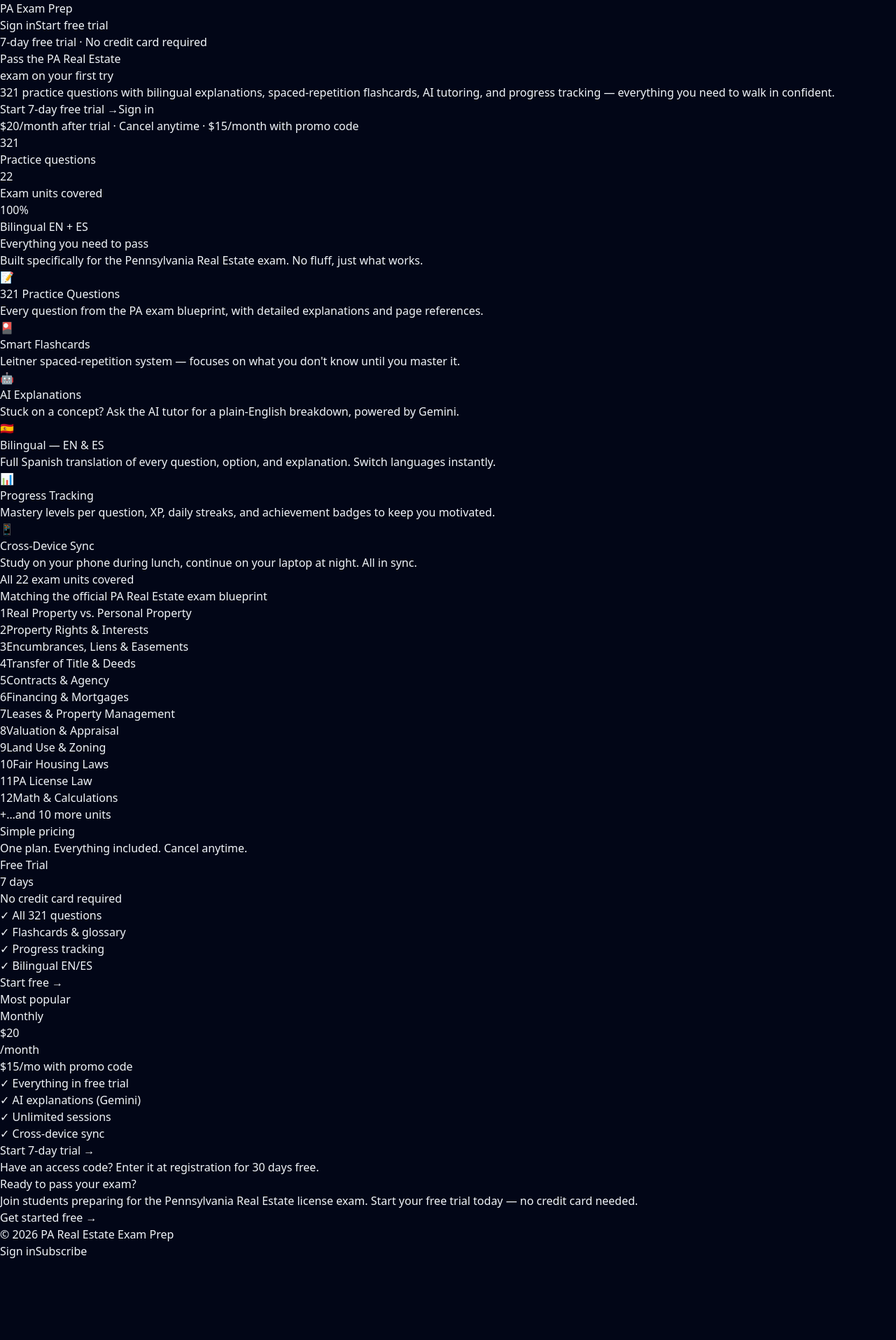
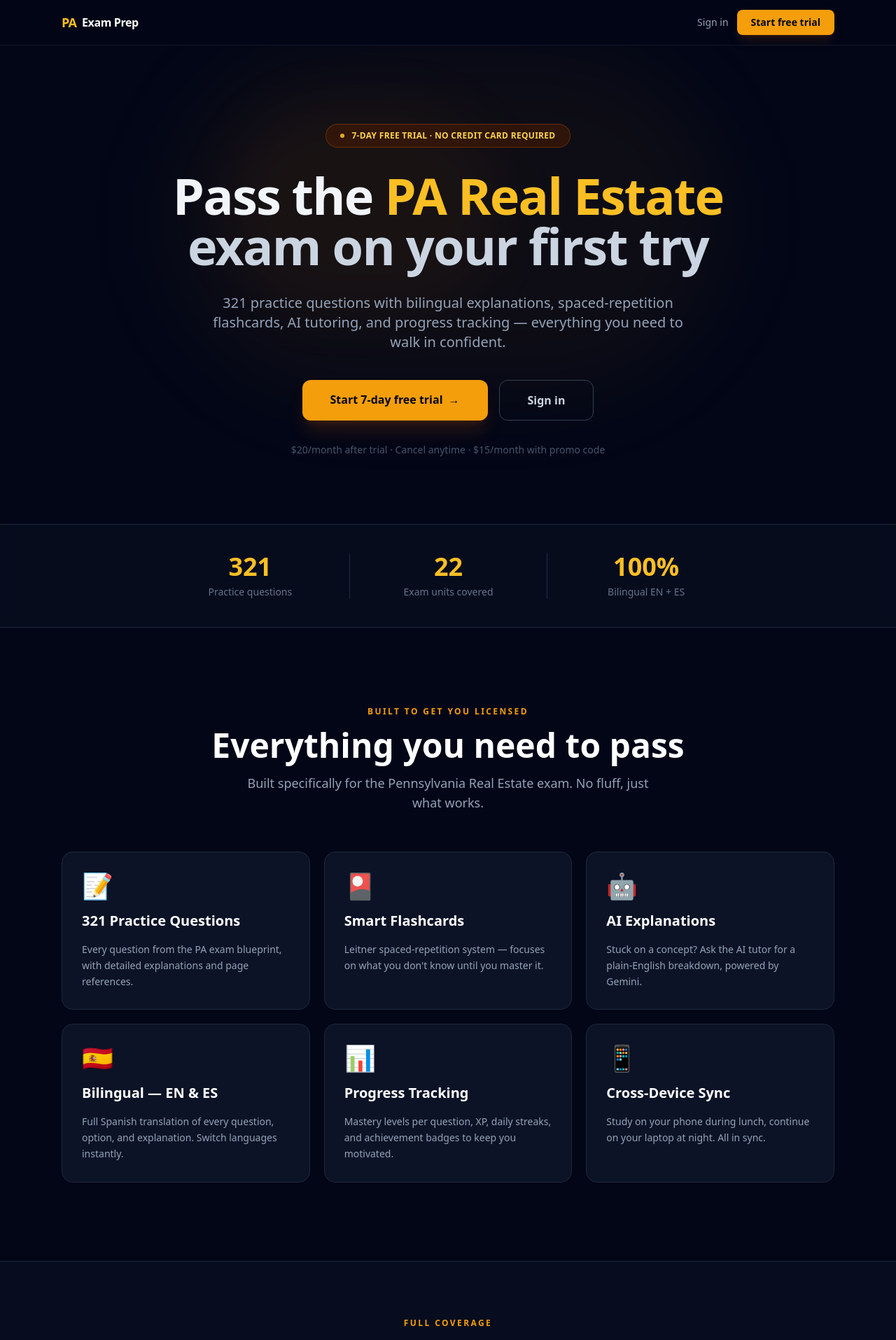
Before and after one commit to felipecastrorealtor/pa-exam-prep, a Next.js app: page / in a window 1280 px wide. Shown: the top 1915 px of the page at 70% size. Before the commit the page ends 1800 px from the top, so only its background shows below. Built offline with nearby package versions, Linux system fonts and the light colour scheme.

Commit message:
Fix Tailwind config and redesign landing page

```diff
--- a/app/page.tsx
+++ b/app/page.tsx
@@ -60,18 +60,19 @@ export default function LandingPage() {
     <div className="min-h-screen bg-slate-950 text-slate-100">
 
       {/* ── Nav ── */}
-      <nav className="sticky top-0 z-20 bg-slate-950/80 backdrop-blur border-b border-slate-800">
-        <div className="max-w-6xl mx-auto px-4 h-14 flex items-center justify-between">
-          <span className="font-bold text-white tracking-tight">
-            PA Exam Prep
-          </span>
+      <nav className="sticky top-0 z-20 bg-slate-950/90 backdrop-blur-md border-b border-slate-800/60">
+        <div className="max-w-6xl mx-auto px-6 h-16 flex items-center justify-between">
+          <div className="flex items-center gap-2">
+            <span className="text-amber-400 text-lg font-black tracking-tighter">PA</span>
+            <span className="text-white font-bold tracking-tight">Exam Prep</span>
+          </div>
           <div className="flex items-center gap-3">
             <Link href="/login"
-              className="text-sm text-slate-400 hover:text-white transition-colors">
+              className="text-sm text-slate-400 hover:text-white transition-colors font-medium">
               Sign in
             </Link>
             <Link href="/register"
-              className="text-sm bg-blue-600 hover:bg-blue-500 text-white px-4 py-1.5 rounded-lg font-semibold transition-colors">
+              className="text-sm bg-amber-500 hover:bg-amber-400 text-slate-950 px-5 py-2 rounded-lg font-bold transition-colors shadow-lg shadow-amber-900/30">
               Start free trial
             </Link>
           </div>
@@ -79,18 +80,26 @@ export default function LandingPage() {
       </nav>
 
       {/* ── Hero ── */}
-      <section className="max-w-4xl mx-auto px-4 pt-24 pb-20 text-center space-y-8">
-        <div className="inline-flex items-center gap-2 bg-blue-900/40 border border-blue-700/50 text-blue-300 text-xs font-semibold px-4 py-1.5 rounded-full">
-          <span className="w-1.5 h-1.5 rounded-full bg-blue-400 animate-pulse" />
+      <section className="relative overflow-hidden">
+        {/* Background glow */}
+        <div className="absolute inset-0 pointer-events-none">
+          <div className="absolute top-0 left-1/2 -translate-x-1/2 w-[800px] h-[500px] bg-amber-500/5 rounded-full blur-3xl" />
+          <div className="absolute top-20 left-1/4 w-[400px] h-[300px] bg-amber-600/5 rounded-full blur-2xl" />
+        </div>
+
+        <div className="relative max-w-5xl mx-auto px-6 pt-28 pb-24 text-center space-y-8">
+          <div className="inline-flex items-center gap-2.5 bg-amber-950/60 border border-amber-700/40 text-amber-300 text-xs font-bold px-5 py-2 rounded-full tracking-wide uppercase">
+            <span className="w-1.5 h-1.5 rounded-full bg-amber-400 animate-pulse" />
             7-day free trial · No credit card required
           </div>
 
-        <h1 className="text-4xl sm:text-6xl font-extrabold tracking-tight leading-tight">
+          <h1 className="text-5xl sm:text-7xl font-black tracking-tight leading-[1.05]">
             Pass the{' '}
-          <span className="bg-gradient-to-r from-blue-400 to-violet-400 bg-clip-text text-transparent">
+            <span className="text-amber-400">
               PA Real Estate
             </span>
-          <br />exam on your first try
+            <br />
+            <span className="text-slate-300">exam on your first try</span>
           </h1>
 
           <p className="text-lg sm:text-xl text-slate-400 max-w-2xl mx-auto leading-relaxed">
@@ -98,55 +107,58 @@ export default function LandingPage() {
             AI tutoring, and progress tracking — everything you need to walk in confident.
           </p>
 
-        <div className="flex flex-col sm:flex-row gap-4 justify-center">
+          <div className="flex flex-col sm:flex-row gap-4 justify-center pt-2">
             <Link href="/register"
-            className="bg-blue-600 hover:bg-blue-500 text-white text-base font-bold px-8 py-4 rounded-xl transition-colors shadow-lg shadow-blue-900/40">
-            Start 7-day free trial →
+              className="group bg-amber-500 hover:bg-amber-400 text-slate-950 text-base font-black px-10 py-4 rounded-xl transition-all shadow-xl shadow-amber-900/30 hover:shadow-amber-800/40 hover:-translate-y-0.5">
+              Start 7-day free trial
+              <span className="inline-block ml-2 group-hover:translate-x-1 transition-transform">→</span>
             </Link>
             <Link href="/login"
-            className="border border-slate-700 hover:border-slate-500 text-slate-300 text-base font-semibold px-8 py-4 rounded-xl transition-colors">
+              className="border border-slate-700 hover:border-amber-700/50 text-slate-300 hover:text-amber-300 text-base font-semibold px-10 py-4 rounded-xl transition-all hover:-translate-y-0.5">
               Sign in
             </Link>
           </div>
 
-        <p className="text-sm text-slate-500">
+          <p className="text-sm text-slate-600">
             $20/month after trial · Cancel anytime · $15/month with promo code
           </p>
+        </div>
       </section>
 
       {/* ── Stats bar ── */}
-      <section className="border-y border-slate-800 bg-slate-900/50">
-        <div className="max-w-4xl mx-auto px-4 py-8 grid grid-cols-3 divide-x divide-slate-800 text-center">
+      <section className="border-y border-slate-800 bg-slate-900/40 backdrop-blur-sm">
+        <div className="max-w-4xl mx-auto px-6 py-10 grid grid-cols-3 divide-x divide-slate-800 text-center">
           {[
             { val: '321', label: 'Practice questions' },
-            { val: '22', label: 'Exam units covered' },
+            { val: '22',  label: 'Exam units covered' },
             { val: '100%', label: 'Bilingual EN + ES' },
           ].map(({ val, label }) => (
             <div key={label} className="px-4">
-              <p className="text-3xl font-extrabold text-white tabular-nums">{val}</p>
-              <p className="text-sm text-slate-400 mt-1">{label}</p>
+              <p className="text-4xl font-black text-amber-400 tabular-nums">{val}</p>
+              <p className="text-sm text-slate-500 mt-1.5 font-medium">{label}</p>
             </div>
           ))}
         </div>
       </section>
 
       {/* ── Features ── */}
-      <section className="max-w-6xl mx-auto px-4 py-24 space-y-12">
-        <div className="text-center space-y-3">
-          <h2 className="text-3xl sm:text-4xl font-bold text-white">
+      <section className="max-w-6xl mx-auto px-6 py-28 space-y-14">
+        <div className="text-center space-y-4">
+          <p className="text-amber-500 text-xs font-bold tracking-[0.2em] uppercase">Built to get you licensed</p>
+          <h2 className="text-4xl sm:text-5xl font-black text-white">
             Everything you need to pass
           </h2>
-          <p className="text-slate-400 max-w-xl mx-auto">
+          <p className="text-slate-400 max-w-xl mx-auto text-lg">
             Built specifically for the Pennsylvania Real Estate exam. No fluff, just what works.
           </p>
         </div>
 
-        <div className="grid sm:grid-cols-2 lg:grid-cols-3 gap-6">
+        <div className="grid sm:grid-cols-2 lg:grid-cols-3 gap-5">
           {FEATURES.map(({ icon, title, desc }) => (
             <div key={title}
-              className="bg-slate-900 border border-slate-800 rounded-2xl p-6 space-y-3 hover:border-slate-600 transition-colors">
-              <div className="text-3xl">{icon}</div>
-              <h3 className="font-bold text-white text-lg">{title}</h3>
+              className="group bg-slate-900/80 border border-slate-800 hover:border-amber-700/40 rounded-2xl p-7 space-y-4 transition-all hover:-translate-y-1 hover:bg-slate-900">
+              <div className="text-4xl">{icon}</div>
+              <h3 className="font-bold text-white text-xl">{title}</h3>
               <p className="text-slate-400 text-sm leading-relaxed">{desc}</p>
             </div>
           ))}
@@ -154,23 +166,24 @@ export default function LandingPage() {
       </section>
 
       {/* ── Units covered ── */}
-      <section className="bg-slate-900/50 border-y border-slate-800">
-        <div className="max-w-4xl mx-auto px-4 py-16 space-y-8">
-          <div className="text-center space-y-2">
-            <h2 className="text-2xl sm:text-3xl font-bold text-white">All 22 exam units covered</h2>
+      <section className="bg-slate-900/40 border-y border-slate-800">
+        <div className="max-w-4xl mx-auto px-6 py-20 space-y-10">
+          <div className="text-center space-y-3">
+            <p className="text-amber-500 text-xs font-bold tracking-[0.2em] uppercase">Full coverage</p>
+            <h2 className="text-3xl sm:text-4xl font-black text-white">All 22 exam units covered</h2>
             <p className="text-slate-400 text-sm">Matching the official PA Real Estate exam blueprint</p>
           </div>
-          <div className="grid sm:grid-cols-2 gap-2">
+          <div className="grid sm:grid-cols-2 gap-3">
             {UNITS.map((unit, i) => (
-              <div key={unit} className="flex items-center gap-3 text-sm text-slate-400">
-                <span className="flex-shrink-0 w-6 h-6 rounded-md bg-slate-800 text-slate-500 text-xs flex items-center justify-center font-mono">
+              <div key={unit} className="flex items-center gap-3 text-sm text-slate-300 bg-slate-800/50 rounded-lg px-4 py-3">
+                <span className="flex-shrink-0 w-6 h-6 rounded-md bg-amber-500/10 text-amber-400 text-xs flex items-center justify-center font-black">
                   {i + 1}
                 </span>
                 {unit}
               </div>
             ))}
-            <div className="flex items-center gap-3 text-sm text-slate-400">
-              <span className="flex-shrink-0 w-6 h-6 rounded-md bg-slate-800 text-slate-500 text-xs flex items-center justify-center font-mono">
+            <div className="flex items-center gap-3 text-sm text-slate-500 bg-slate-800/30 rounded-lg px-4 py-3 border border-dashed border-slate-700">
+              <span className="flex-shrink-0 w-6 h-6 rounded-md bg-slate-700 text-slate-500 text-xs flex items-center justify-center font-black">
                 +
               </span>
               …and 10 more units
@@ -180,10 +193,11 @@ export default function LandingPage() {
       </section>
 
       {/* ── Pricing ── */}
-      <section className="max-w-4xl mx-auto px-4 py-24 space-y-10">
-        <div className="text-center space-y-3">
-          <h2 className="text-3xl sm:text-4xl font-bold text-white">Simple pricing</h2>
-          <p className="text-slate-400">One plan. Everything included. Cancel anytime.</p>
+      <section className="max-w-4xl mx-auto px-6 py-28 space-y-12">
+        <div className="text-center space-y-4">
+          <p className="text-amber-500 text-xs font-bold tracking-[0.2em] uppercase">Pricing</p>
+          <h2 className="text-4xl sm:text-5xl font-black text-white">Simple pricing</h2>
+          <p className="text-slate-400 text-lg">One plan. Everything included. Cancel anytime.</p>
         </div>
 
         <div className="grid sm:grid-cols-2 gap-6 max-w-2xl mx-auto">
@@ -191,53 +205,54 @@ export default function LandingPage() {
           {/* Free trial */}
           <div className="bg-slate-900 border border-slate-700 rounded-2xl p-8 space-y-6">
             <div>
-              <p className="text-sm font-semibold text-slate-400 uppercase tracking-wide">Free Trial</p>
-              <p className="text-4xl font-extrabold text-white mt-2">7 days</p>
-              <p className="text-slate-400 text-sm mt-1">No credit card required</p>
+              <p className="text-xs font-bold text-slate-500 uppercase tracking-widest">Free Trial</p>
+              <p className="text-5xl font-black text-white mt-3">7 days</p>
+              <p className="text-slate-500 text-sm mt-1.5">No credit card required</p>
             </div>
-            <ul className="space-y-2 text-sm text-slate-400">
+            <ul className="space-y-2.5 text-sm text-slate-400">
               {['All 321 questions', 'Flashcards & glossary', 'Progress tracking', 'Bilingual EN/ES'].map((f) => (
-                <li key={f} className="flex items-center gap-2">
-                  <span className="text-emerald-400">✓</span> {f}
+                <li key={f} className="flex items-center gap-2.5">
+                  <span className="text-emerald-400 font-bold">✓</span> {f}
                 </li>
               ))}
             </ul>
             <Link href="/register"
-              className="block text-center border border-slate-600 hover:border-slate-400 text-white font-semibold py-3 rounded-xl transition-colors">
+              className="block text-center border border-slate-600 hover:border-amber-600/50 hover:text-amber-300 text-white font-bold py-3.5 rounded-xl transition-all">
               Start free →
             </Link>
           </div>
 
           {/* Monthly */}
-          <div className="bg-blue-600 border border-blue-500 rounded-2xl p-8 space-y-6 relative overflow-hidden">
-            <div className="absolute top-4 right-4 bg-white/20 text-white text-xs font-bold px-2 py-1 rounded-full">
-              Most popular
+          <div className="bg-gradient-to-br from-amber-500 to-amber-600 rounded-2xl p-8 space-y-6 relative overflow-hidden shadow-2xl shadow-amber-900/40">
+            <div className="absolute top-0 right-0 w-32 h-32 bg-white/5 rounded-full -translate-y-1/2 translate-x-1/2" />
+            <div className="absolute top-4 right-4 bg-slate-950/30 text-amber-100 text-xs font-black px-3 py-1 rounded-full tracking-wide">
+              MOST POPULAR
             </div>
             <div>
-              <p className="text-sm font-semibold text-blue-200 uppercase tracking-wide">Monthly</p>
-              <div className="flex items-baseline gap-1 mt-2">
-                <p className="text-4xl font-extrabold text-white">$20</p>
-                <p className="text-blue-200 text-sm">/month</p>
+              <p className="text-xs font-bold text-amber-200 uppercase tracking-widest">Monthly</p>
+              <div className="flex items-baseline gap-1 mt-3">
+                <p className="text-5xl font-black text-slate-950">$20</p>
+                <p className="text-amber-800 text-sm font-semibold">/month</p>
               </div>
-              <p className="text-blue-200 text-sm mt-1">$15/mo with promo code</p>
+              <p className="text-amber-800 text-sm mt-1.5 font-medium">$15/mo with promo code</p>
             </div>
-            <ul className="space-y-2 text-sm text-blue-100">
+            <ul className="space-y-2.5 text-sm text-slate-900 font-medium">
               {['Everything in free trial', 'AI explanations (Gemini)', 'Unlimited sessions', 'Cross-device sync'].map((f) => (
-                <li key={f} className="flex items-center gap-2">
-                  <span className="text-white font-bold">✓</span> {f}
+                <li key={f} className="flex items-center gap-2.5">
+                  <span className="font-black">✓</span> {f}
                 </li>
               ))}
             </ul>
             <Link href="/register"
-              className="block text-center bg-white text-blue-700 font-bold py-3 rounded-xl hover:bg-blue-50 transition-colors">
+              className="block text-center bg-slate-950 text-amber-400 font-black py-3.5 rounded-xl hover:bg-slate-900 transition-all shadow-lg">
               Start 7-day trial →
             </Link>
           </div>
         </div>
 
-        <p className="text-center text-sm text-slate-500">
+        <p className="text-center text-sm text-slate-600">
           Have an access code?{' '}
-          <Link href="/register" className="text-blue-400 hover:underline">
+          <Link href="/register" className="text-amber-500 hover:text-amber-400 font-semibold">
             Enter it at registration
           </Link>{' '}
           for 30 days free.
@@ -245,25 +260,28 @@ export default function LandingPage() {
       </section>
 
       {/* ── Final CTA ── */}
-      <section className="border-t border-slate-800 bg-slate-900/50">
-        <div className="max-w-2xl mx-auto px-4 py-20 text-center space-y-6">
-          <h2 className="text-3xl sm:text-4xl font-bold text-white">
+      <section className="relative overflow-hidden border-t border-slate-800">
+        <div className="absolute inset-0 pointer-events-none">
+          <div className="absolute bottom-0 left-1/2 -translate-x-1/2 w-[600px] h-[300px] bg-amber-500/5 rounded-full blur-3xl" />
+        </div>
+        <div className="relative max-w-2xl mx-auto px-6 py-24 text-center space-y-7">
+          <h2 className="text-4xl sm:text-5xl font-black text-white leading-tight">
             Ready to pass your exam?
           </h2>
-          <p className="text-slate-400">
+          <p className="text-slate-400 text-lg">
             Join students preparing for the Pennsylvania Real Estate license exam.
             Start your free trial today — no credit card needed.
           </p>
           <Link href="/register"
-            className="inline-block bg-blue-600 hover:bg-blue-500 text-white font-bold text-lg px-10 py-4 rounded-xl transition-colors shadow-lg shadow-blue-900/40">
+            className="inline-block bg-amber-500 hover:bg-amber-400 text-slate-950 font-black text-lg px-12 py-5 rounded-xl transition-all shadow-xl shadow-amber-900/30 hover:-translate-y-0.5">
             Get started free →
           </Link>
         </div>
       </section>
 
       {/* ── Footer ── */}
-      <footer className="border-t border-slate-800 px-4 py-8">
-        <div className="max-w-4xl mx-auto flex flex-col sm:flex-row items-center justify-between gap-4 text-sm text-slate-500">
+      <footer className="border-t border-slate-800 px-6 py-8">
+        <div className="max-w-4xl mx-auto flex flex-col sm:flex-row items-center justify-between gap-4 text-sm text-slate-600">
           <p>© {new Date().getFullYear()} PA Real Estate Exam Prep</p>
           <div className="flex gap-6">
             <Link href="/login" className="hover:text-slate-300 transition-colors">Sign in</Link>
--- /dev/null
+++ b/postcss.config.js
@@ -0,0 +1,6 @@
+module.exports = {
+  plugins: {
+    tailwindcss: {},
+    autoprefixer: {},
+  },
+}
--- /dev/null
+++ b/tailwind.config.js
@@ -0,0 +1,17 @@
+/** @type {import('tailwindcss').Config} */
+module.exports = {
+  content: [
+    './app/**/*.{js,ts,jsx,tsx,mdx}',
+    './components/**/*.{js,ts,jsx,tsx,mdx}',
+    './hooks/**/*.{js,ts,jsx,tsx,mdx}',
+    './lib/**/*.{js,ts,jsx,tsx,mdx}',
+  ],
+  theme: {
+    extend: {
+      colors: {
+        gold: '#f5a623',
+      },
+    },
+  },
+  plugins: [],
+}
```
Lines whose indentation alone changed are shown as unchanged.
